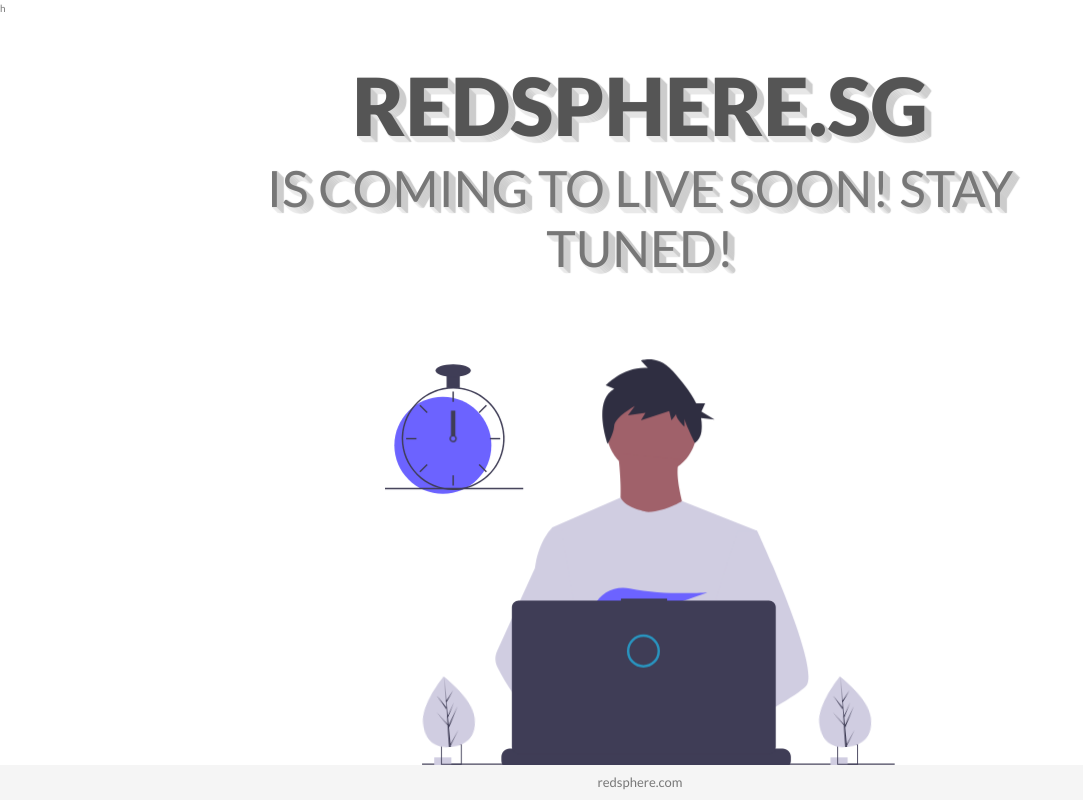
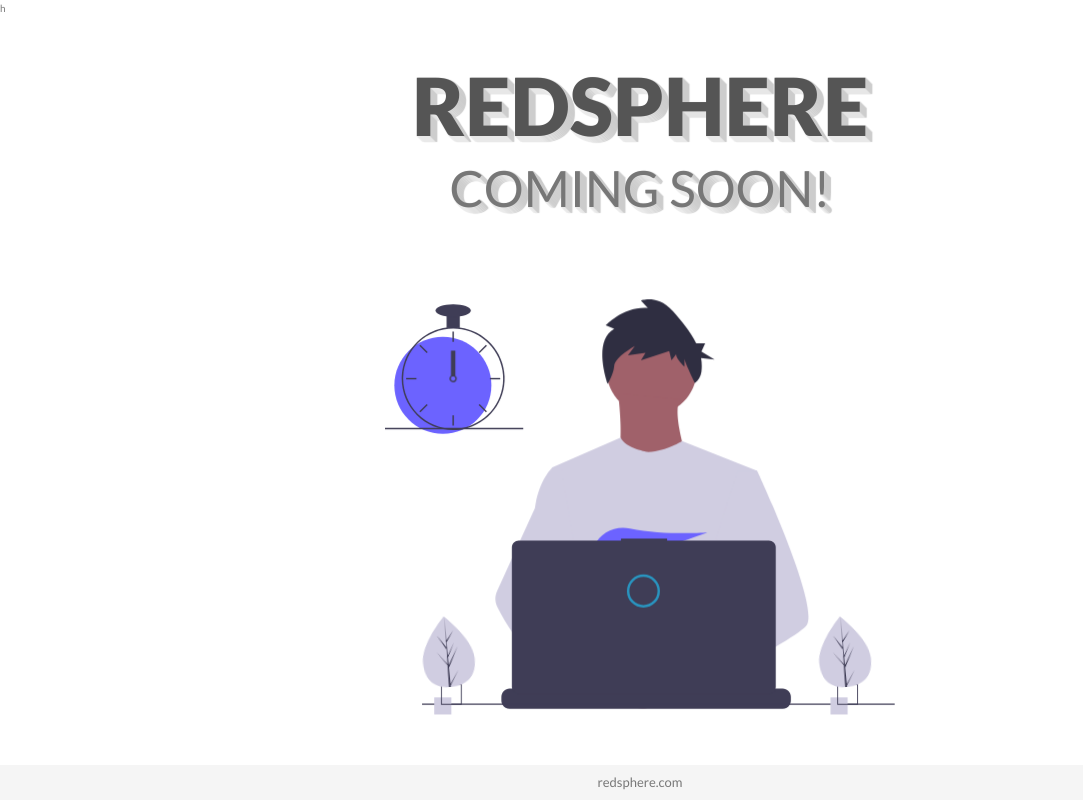
Before and after one commit to kavierkoo/coming_soon, a plain HTML site: page index.html in a window 1280 px wide. Shown: the whole page, without its empty margins (0-1083 px from the left). Drawn offline with nearby package versions, Linux system fonts and the light colour scheme.

Commit message:
Update index.html

```diff
--- a/index.html
+++ b/index.html
@@ -28,8 +28,8 @@ h<!DOCTYPE html>
     <div class="container">
       <div class="row justify-content-center">
         <div class="col-md-10 main-title">
-          <h1>Redsphere.sg</h1>
-          <h2>is coming to live soon! Stay Tuned!</h2>
+          <h1>REDSPHERE</h1>
+          <h2>COMING SOON!</h2>
         </div>
       </div>
       <div class="row align-items-center">
```
